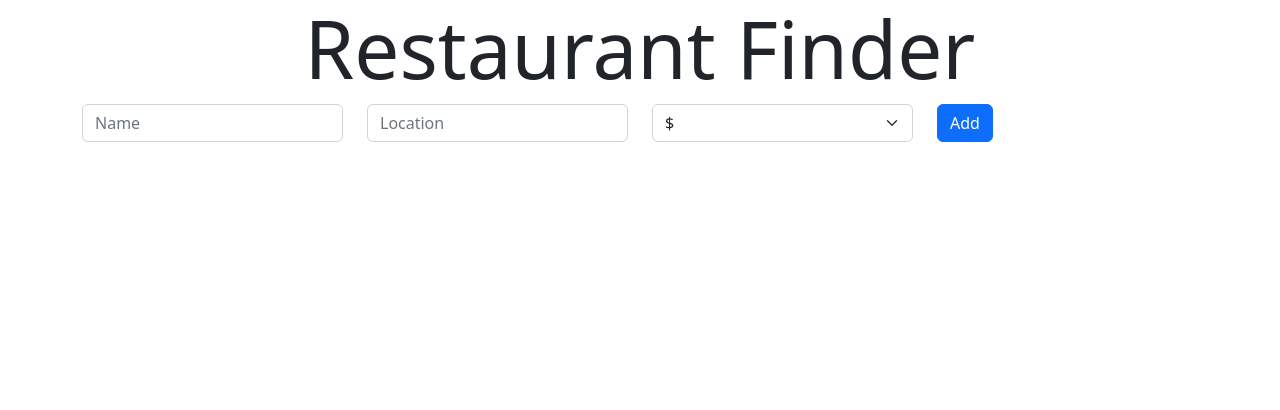
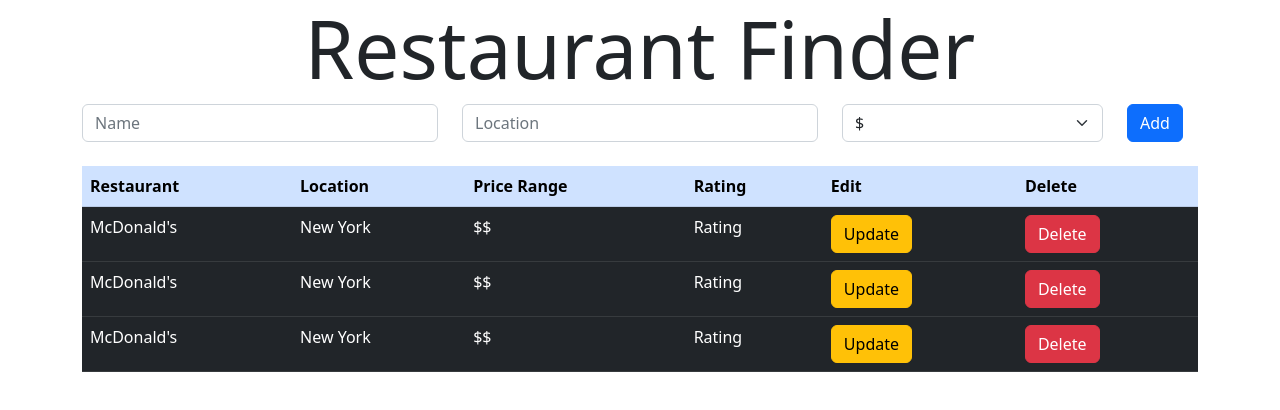
Before and after one commit to adbshiau/restaurants, a React (Create React App) app in the folder client/: page / in a window 1280 px wide. Shown: the top 410 px of the page. Built offline with nearby package versions, Linux system fonts and the light colour scheme.

Commit message:
Set up restaurant list component

```diff
--- a/client/src/App.jsx
+++ b/client/src/App.jsx
@@ -6,10 +6,15 @@
 
 const App = () => {
   return (
+    <div className="container">
       <Router>
         <Routes>
           <Route exact path="/" element={<Home />} />
-        <Route exact path="/restaurants/:id/update" element={<UpdatePage />} />
+          <Route
+            exact
+            path="/restaurants/:id/update"
+            element={<UpdatePage />}
+          />
           <Route
             exact
             path="/restaurants/:id"
@@ -17,6 +22,7 @@
           />
         </Routes>
       </Router>
+    </div>
   );
 };
 
--- a/client/src/components/AddRestaurant.jsx
+++ b/client/src/components/AddRestaurant.jsx
@@ -2,20 +2,20 @@
 
 export const AddRestaurant = () => {
   return (
-    <div className="container">
+    <div className="mb-4">
       <form action="">
         <div className="row">
-          <div className="col">
+          <div className="col-4">
             <input type="text" className="form-control" placeholder="Name" />
           </div>
-          <div className="col">
+          <div className="col-4">
             <input
               type="text"
               className="form-control"
               placeholder="Location"
             />
           </div>
-          <div className="col">
+          <div className="col-3">
             <select className="form-select">
               <option disabled>Price Range</option>
               <option value="1">$</option>
@@ -25,7 +25,7 @@
               <option value="5">$$$$$</option>
             </select>
           </div>
-          <div className="col">
+          <div className="col-1">
             <button className="btn btn-primary">Add</button>
           </div>
         </div>
--- a/client/src/components/RestaurantList.jsx
+++ b/client/src/components/RestaurantList.jsx
@@ -0,0 +1,58 @@
+import React from "react";
+
+export const RestaurantList = () => {
+  return (
+    <div className="list-group">
+      <table className="table table-hover table-dark">
+        <thead>
+          <tr className="table-primary">
+            <th scope="col">Restaurant</th>
+            <th scope="col">Location</th>
+            <th scope="col">Price Range</th>
+            <th scope="col">Rating</th>
+            <th scope="col">Edit</th>
+            <th scope="col">Delete</th>
+          </tr>
+        </thead>
+        <tbody>
+          <tr>
+            <td>McDonald's</td>
+            <td>New York</td>
+            <td>$$</td>
+            <td>Rating</td>
+            <td>
+              <button className="btn btn-warning">Update</button>
+            </td>
+            <td>
+              <button className="btn btn-danger">Delete</button>
+            </td>
+          </tr>
+          <tr>
+            <td>McDonald's</td>
+            <td>New York</td>
+            <td>$$</td>
+            <td>Rating</td>
+            <td>
+              <button className="btn btn-warning">Update</button>
+            </td>
+            <td>
+              <button className="btn btn-danger">Delete</button>
+            </td>
+          </tr>
+          <tr>
+            <td>McDonald's</td>
+            <td>New York</td>
+            <td>$$</td>
+            <td>Rating</td>
+            <td>
+              <button className="btn btn-warning">Update</button>
+            </td>
+            <td>
+              <button className="btn btn-danger">Delete</button>
+            </td>
+          </tr>
+        </tbody>
+      </table>
+    </div>
+  );
+};
--- a/client/src/routes/Home.jsx
+++ b/client/src/routes/Home.jsx
@@ -1,12 +1,14 @@
 import React from "react";
 import { AddRestaurant } from "../components/AddRestaurant";
 import { Header } from "../components/Header";
+import { RestaurantList } from "../components/RestaurantList";
 
 export const Home = () => {
   return (
     <div>
       <Header />
       <AddRestaurant />
+      <RestaurantList />
     </div>
   );
 };
```
Lines whose indentation alone changed are shown as unchanged.
